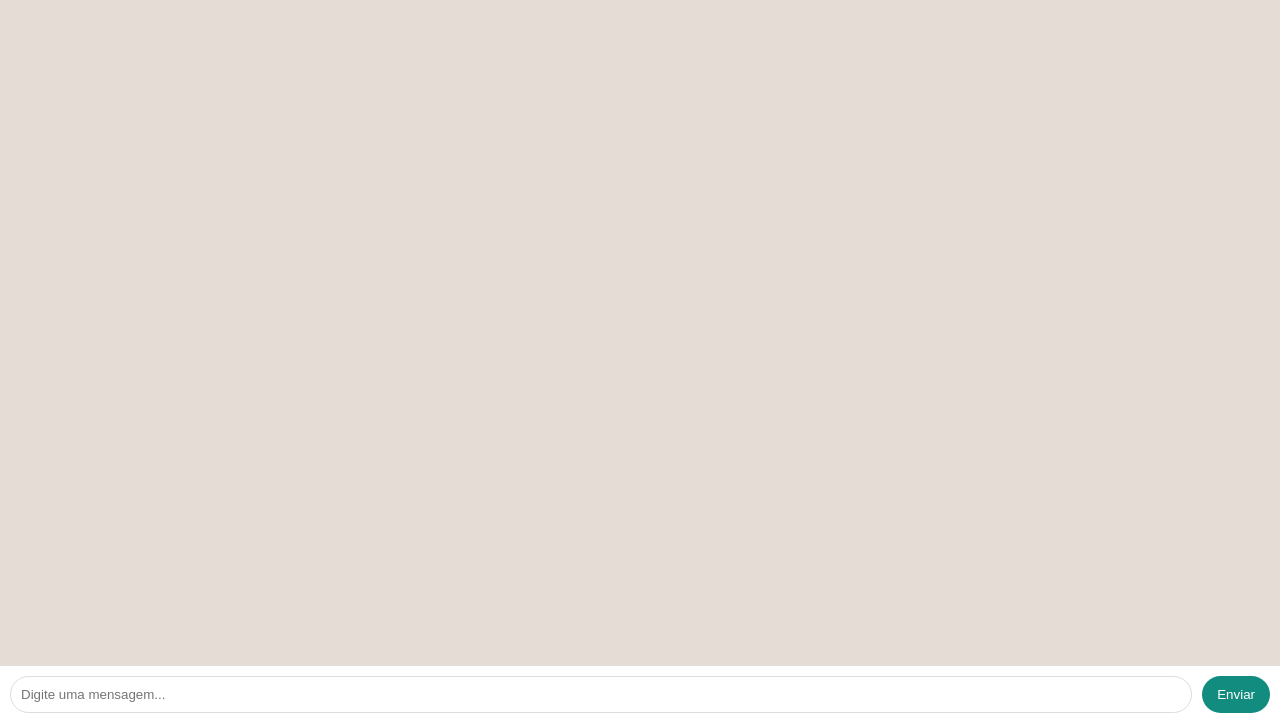
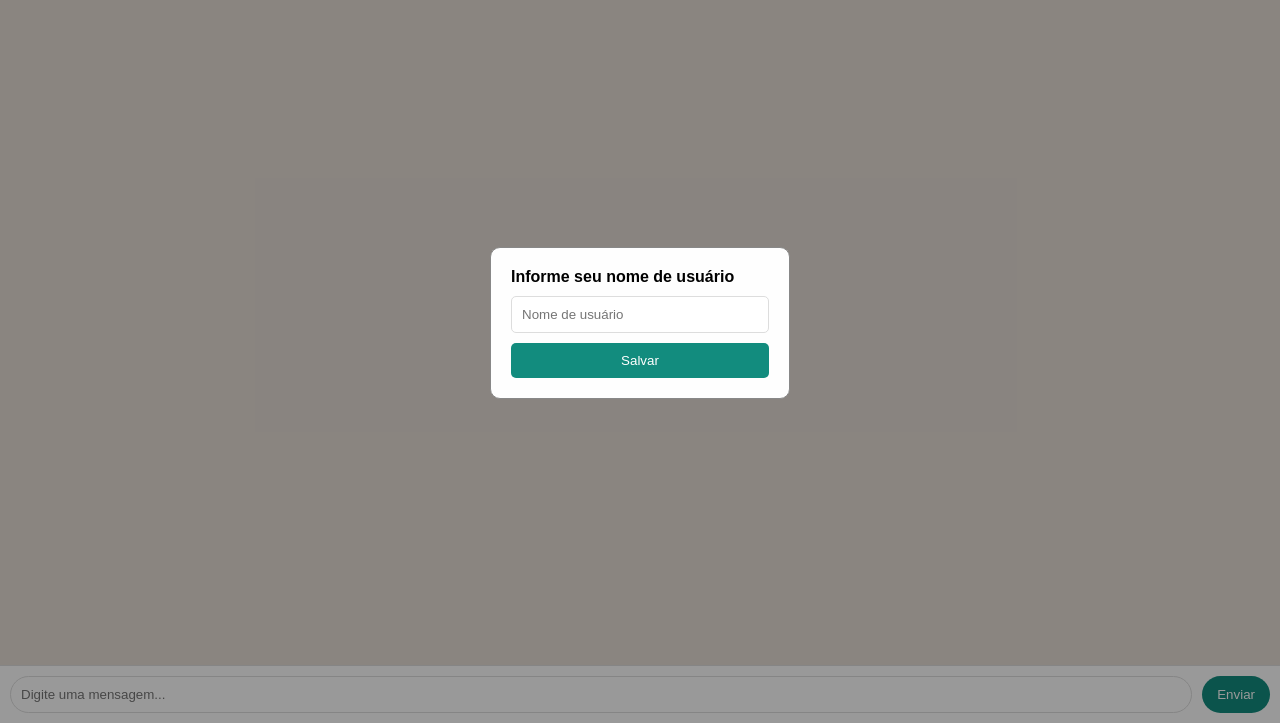
Before and after one commit to KatryelMenezesDev/real-time-chat-websockets-nodejs, a website: page src/index.html in a window 1280 px wide. Shown: the part 77-800 px from the top of the page. Drawn offline with nearby package versions, Linux system fonts and the light colour scheme; no server answers.

Commit message:
adiciona modal para entrada de nome de usuário e refatora o envio de mensagens no chat

```diff
--- a/src/index.html
+++ b/src/index.html
@@ -98,6 +98,53 @@
             background-color: #075e54;
         }
 
+        .modal {
+            display: none;
+            position: fixed;
+            z-index: 1;
+            left: 0;
+            top: 0;
+            width: 100%;
+            height: 100%;
+            overflow: auto;
+            background-color: rgb(0,0,0);
+            background-color: rgba(0,0,0,0.4);
+            justify-content: center;
+            align-items: center;
+        }
+
+        .modal-content {
+            background-color: #fefefe;
+            margin: auto;
+            padding: 20px;
+            border: 1px solid #888;
+            width: 80%;
+            max-width: 300px;
+            border-radius: 10px;
+        }
+
+        .modal-content input {
+            width: 100%;
+            padding: 10px;
+            margin: 10px 0;
+            border: 1px solid #ddd;
+            border-radius: 5px;
+        }
+
+        .modal-content button {
+            width: 100%;
+            padding: 10px;
+            background-color: #128c7e;
+            color: #fff;
+            border: none;
+            border-radius: 5px;
+            cursor: pointer;
+        }
+
+        .modal-content button:hover {
+            background-color: #075e54;
+        }
+
         @media (max-width: 768px) {
             .chat-header h4 {
                 font-size: 14px;
@@ -118,30 +165,116 @@
             <button id="btnEnviar" onclick="enviar()">Enviar</button>
         </div>
     </div>
+
+    <!-- Modal para inserir o nome de usuário -->
+    <div id="usernameModal" class="modal">
+        <div class="modal-content">
+            <h4>Informe seu nome de usuário</h4>
+            <input type="text" id="usernameInput" placeholder="Nome de usuário">
+            <button onclick="salvarUsername()">Salvar</button>
+        </div>
+    </div>
+
     <script src="/socket.io/socket.io.js"></script>
     <script>
         const socket = io();
 
-        socket.on('message', message => {
+        // Verifica se o nome de usuário está armazenado no cookie
+        if (!getCookie('username')) {
+            // Exibe o modal caso não exista
+            document.getElementById('usernameModal').style.display = 'flex';
+        }
+
+        // Função para salvar o nome de usuário no cookie
+        function salvarUsername() {
+            const usernameInput = document.getElementById('usernameInput');
+            const username = usernameInput.value.trim();
+
+            if (username && username.length <= 50 && /^[a-zA-Z0-9]+$/.test(username)) {
+                setCookie('username', username, 365); // Armazena o nome no cookie por 365 dias
+                document.getElementById('usernameModal').style.display = 'none';
+                console.log('Nome de usuário salvo: ' + username);
+            } else {
+                alert('Nome de usuário inválido! Só pode ter letras e números, com no máximo 50 caracteres.');
+            }
+        }
+
+        // Função para obter o valor do cookie
+        function getCookie(name) {
+            const decodedCookie = decodeURIComponent(document.cookie);
+            const cookies = decodedCookie.split(';');
+            const nameEQ = name + "=";
+            for (let i = 0; i < cookies.length; i++) {
+                let cookie = cookies[i];
+                while (cookie.charAt(0) == ' ') {
+                    cookie = cookie.substring(1);
+                }
+                if (cookie.indexOf(nameEQ) == 0) {
+                    return cookie.substring(nameEQ.length, cookie.length);
+                }
+            }
+            return "";
+        }
+
+        // Função para definir o valor do cookie
+        function setCookie(name, value, days) {
+            const d = new Date();
+            d.setTime(d.getTime() + (days * 24 * 60 * 60 * 1000));
+            const expires = "expires=" + d.toUTCString();
+            document.cookie = name + "=" + value + ";" + expires + ";path=/";
+        }
+
+        // Escuta por mensagens e exibe no chat
+        socket.on('chat', data => {
             const chatBody = document.querySelector('.chat-body');
             const div = document.createElement('div');
-            div.textContent = message;
+
+            // Criação do formato da mensagem
+            const usernameSpan = document.createElement('span');
+            usernameSpan.style.fontWeight = 'bold';
+            usernameSpan.textContent = data.username + ": ";
+
+            const messageSpan = document.createElement('span');
+            messageSpan.textContent = data.message;
+
+            const timeSpan = document.createElement('span');
+            timeSpan.textContent = ` ${data.time}`;
+            timeSpan.style.fontSize = '12px';
+            timeSpan.style.color = '#999'; // Cor mais clara para o tempo
+            timeSpan.style.position = 'absolute';
+            timeSpan.style.bottom = '5px';  // Alinha a hora ao fundo do balão
+            timeSpan.style.right = '10px';  // Alinha a hora ao lado direito do balão
+
             div.classList.add('message', 'received');
+            div.style.position = 'relative'; // Torna o div da mensagem relativo para o posicionamento da hora
+            div.appendChild(usernameSpan); // Adiciona o nome em negrito
+            div.appendChild(messageSpan);  // Adiciona a mensagem
+            div.appendChild(timeSpan);     // Adiciona a hora no canto inferior direito
+
             chatBody.appendChild(div);
+            chatBody.scrollTop = chatBody.scrollHeight; // Rola para a última mensagem
         });
 
+        // Função para enviar a mensagem
         function enviar() {
             const input = document.querySelector('#messageInput');
             const message = input.value;
             input.value = '';
-            socket.emit('message', message);
+
+            socket.emit('chat', {
+                username: getCookie('username'),
+                message: message,
+                time: new Date().toLocaleTimeString().slice(0, 5) // Pega a hora no formato HH:MM
+            });
         }
 
+        // Envia a mensagem ao pressionar Enter
         document.querySelector('#messageInput').addEventListener('keypress', function(event) {
             if (event.key === 'Enter') {
                 enviar();
             }
         });
     </script>
+
 </body>
 </html>
--- a/src/server.ts
+++ b/src/server.ts
@@ -21,9 +21,9 @@ class App{
         this.io.on('connection', (socket) => {
             console.log('User => ', socket.id)
 
-            socket.on('message', (msg) => {
-                console.log('Message => ', msg)
-                this.io.emit('message', msg)
+            socket.on('chat', (msg) => {
+                console.log('Chat => ', msg)
+                this.io.emit('chat', msg)
             })
 
             socket.on('disconnect', () => {
```
